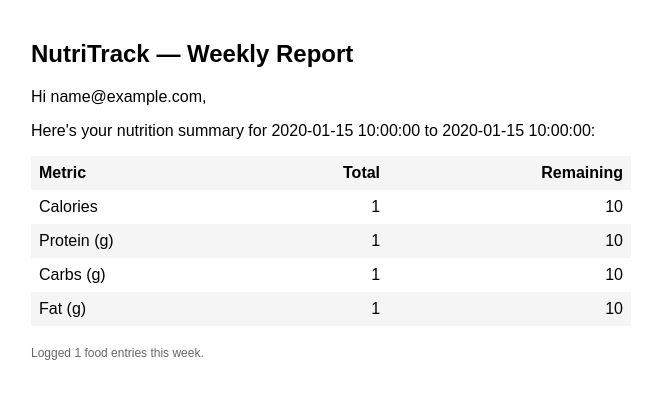
After one commit to nasserrgithub/nutritrack, a Flask app: template nutritrack/admin/templates/admin/weekly_report_email.html in a window 1280 px wide. The commit adds this page. Shown: the top 399 px of the page, without its empty margins (309-963 px from the left). Run offline with Flask 3, Linux system fonts and the light colour scheme; the template is opened without the code that fills it: most values are stand-ins (such as "Sample title", 1, 10 or a date in 2020).

Commit message:
feat: worker tasks, weekly reporting

```diff
--- a/nutritrack/admin/templates/admin/users.html
+++ b/nutritrack/admin/templates/admin/users.html
@@ -23,8 +23,11 @@
                 <td>{{ user.is_active }}</td>
                 <td>{{ user.created_at }}</td>
                 <td>
-                    <form method="POST" action="/admin/reports/generate/{{ user.id }}">
+                    <form method="POST" action="/admin/reports/generate/{{ user.id }}" style="display:inline;">
                         <button type="submit">Generate report</button>
+                    </form>
+                    <form method="POST" action="/admin/reports/send-email/{{ user.id }}" style="display:inline;">
+                        <button type="submit">Send email</button>
                     </form>
                 </td>
             </tr>
--- /dev/null
+++ b/nutritrack/admin/templates/admin/weekly_report_email.html
@@ -0,0 +1,40 @@
+<!DOCTYPE html>
+<html>
+<body style="font-family: sans-serif; max-width: 600px; margin: 0 auto; padding: 20px;">
+    <h2>NutriTrack — Weekly Report</h2>
+    <p>Hi {{ email }},</p>
+    <p>Here's your nutrition summary for {{ start_date }} to {{ end_date }}:</p>
+
+    <table style="width: 100%; border-collapse: collapse;">
+        <tr style="background: #f5f5f5;">
+            <th style="padding: 8px; text-align: left;">Metric</th>
+            <th style="padding: 8px; text-align: right;">Total</th>
+            <th style="padding: 8px; text-align: right;">Remaining</th>
+        </tr>
+        <tr>
+            <td style="padding: 8px;">Calories</td>
+            <td style="padding: 8px; text-align: right;">{{ total_calories | round(2) }}</td>
+            <td style="padding: 8px; text-align: right;">{{ remaining_calories | round(2) }}</td>
+        </tr>
+        <tr style="background: #f5f5f5;">
+            <td style="padding: 8px;">Protein (g)</td>
+            <td style="padding: 8px; text-align: right;">{{ total_protein | round(2) }}</td>
+            <td style="padding: 8px; text-align: right;">{{ remaining_protein | round(2) }}</td>
+        </tr>
+        <tr>
+            <td style="padding: 8px;">Carbs (g)</td>
+            <td style="padding: 8px; text-align: right;">{{ total_carbs | round(2) }}</td>
+            <td style="padding: 8px; text-align: right;">{{ remaining_carbs | round(2) }}</td>
+        </tr>
+        <tr style="background: #f5f5f5;">
+            <td style="padding: 8px;">Fat (g)</td>
+            <td style="padding: 8px; text-align: right;">{{ total_fat | round(2) }}</td>
+            <td style="padding: 8px; text-align: right;">{{ remaining_fat | round(2) }}</td>
+        </tr>
+    </table>
+
+    <p style="color: #666; font-size: 12px; margin-top: 20px;">
+        Logged {{ entry_count }} food entries this week.
+    </p>
+</body>
+</html>
--- a/nutritrack/api/settings.py
+++ b/nutritrack/api/settings.py
@@ -9,6 +9,9 @@ class Settings(BaseSettings):
     environment: str = "development"
     anthropic_api_key: str = ""
     redis_url: str = "redis://localhost:6379/0"
+    mail_username: str = ""
+    mail_password: str = ""
+    mail_from: str = ""
 
     model_config = {"env_file": ".env"}
 
--- a/nutritrack/core/exceptions.py
+++ b/nutritrack/core/exceptions.py
@@ -26,7 +26,7 @@ class GoalNotSetError(Exception):
 
     def __init__(self):
         super().__init__(
-            "No macro goal has been set for today. You can't log a food entry yet."
+            "No macro goal has been set for this date. You can't log a food entry yet."
         )
 
 
```
Also changed, not shown: nutritrack/admin/routes.py (+8 -0 lines), nutritrack/core/parsers.py (+10 -4 lines), nutritrack/worker/tasks.py (+21 -1 lines), nutritrack/worker/utils.py (added, +28 -0 lines), requirements.txt (+5 -2 lines).
